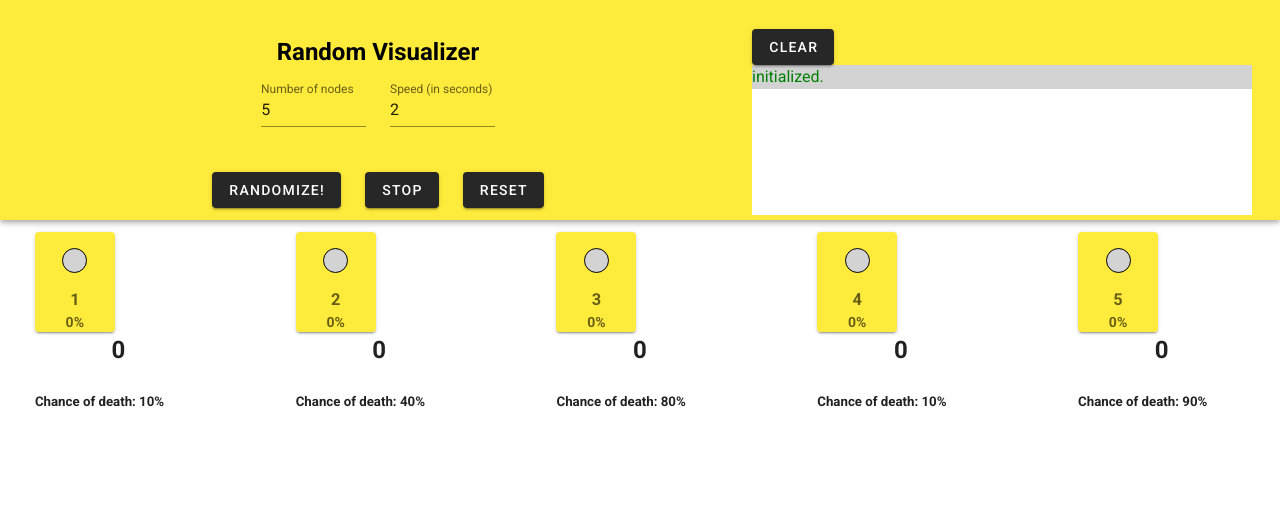
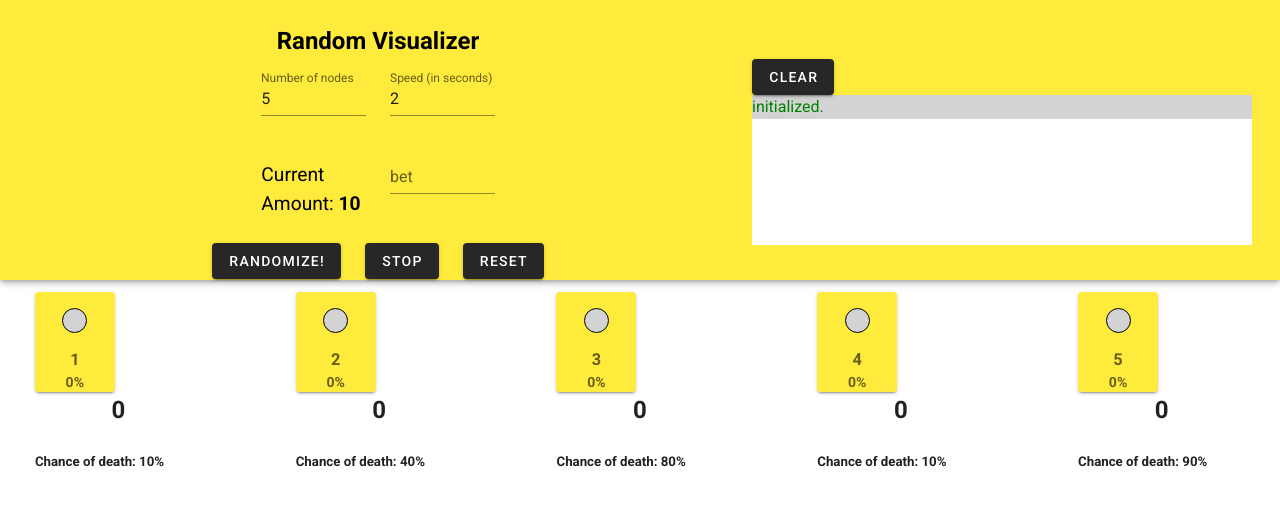
Before and after one commit to mechanicalsheep/random-visualizer, a Vue app: page / in a window 1280 px wide. Shown: the top 506 px of the page. Built offline with nearby package versions, Linux system fonts and the light colour scheme.

Commit message:
incomplete setup of last man standing

```diff
--- a/src/App.vue
+++ b/src/App.vue
@@ -4,7 +4,7 @@
       app
       color="yellow"
       dark
-      height="220"
+      height="280"
     >
 
     <v-row style="padding-top:10px;">
@@ -24,7 +24,16 @@
         <v-text-field v-model="intervalSeconds" type="Number" light color="black" label="Speed (in seconds)"/>
         </div>
       </v-col>
+
     </v-row >
+    <v-row style="width:100%;" justify="center">
+      <v-col cols="2">
+        <label style="color:black; font-size:larger;">Current Amount: <b style="  font-weight:bolder;">{{money}}</b></label>
+      </v-col>
+      <v-col cols="2">
+      <v-text-field light label="bet"/>
+      </v-col>
+    </v-row>
     <v-row style="width:100%;" class="justify-center">
       <v-col cols="auto" class="text-center">
       <v-btn @click="RunRandomizer()">Randomize!</v-btn>
@@ -48,8 +57,12 @@
 
     <v-main>
         <v-row  v-if="Number.parseInt(numNodes)>0">
-          <v-col style="width:fit-content; max-width:fit-content; margin:auto;" v-for="(nodeConfig, idx) in nodeConfigs" :key="idx">
-            <Node :nodeConfig="nodeConfig"/>
+          <v-col
+          style="width:fit-content; max-width:fit-content; margin:auto;"
+          :style="selectedNode===nodeConfig? 'background-color:green':''"
+          v-for="(nodeConfig, idx) in nodeConfigs" :key="idx"
+          @click="SelectBettingNode(nodeConfig)">
+            <Node  :nodeConfig="nodeConfig"/>
           </v-col>
         </v-row>
     </v-main>
@@ -81,6 +94,9 @@ export default {
   },
   data: () => ({
 
+    selectedNode:'',
+    money:10,
+    betAmount:0,
     output:[],
     intervalSeconds:2,
     numNodes:5,
@@ -138,6 +154,10 @@ export default {
         this.output.push({color:'red', text:"Randomizer Stopped"});
       }
     },
+    SelectBettingNode(node){
+      this.selectedNode = node;
+      this.output.push({text:'selecting '+node.index})
+    },
     ProcessRandomization(){
         this.ChooseNode();
         this.RunDeathTrigger();
@@ -193,6 +213,17 @@ export default {
         this.StopRandomizer();
         this.output.push({color:'red',text:'Error occured: '+e})
       }
+    },
+    CheckLastManStanding(){
+      if(this.aliveNodeIndices.length===1){
+        //last node alive, stop trying to kill him!
+        this.StopRandomizer();
+
+        if(this.aliveNodeIndices[0]=== this.selectedNode.index){
+          let amountWon = this.betAmount*2;
+          this.output.push({color:"green", text:"Congratulations! You won "+amountWon+" moneys!"})
+        }
+      }
     }
 
 
```
